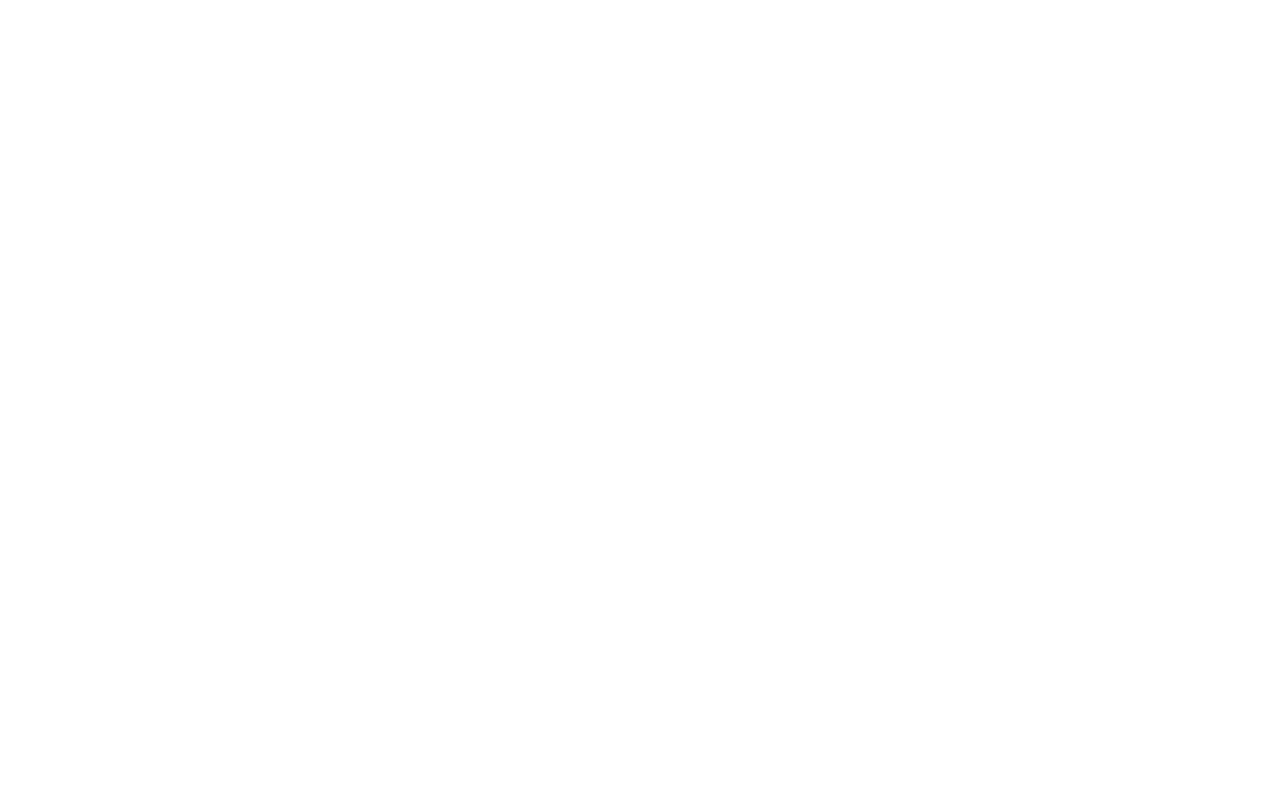
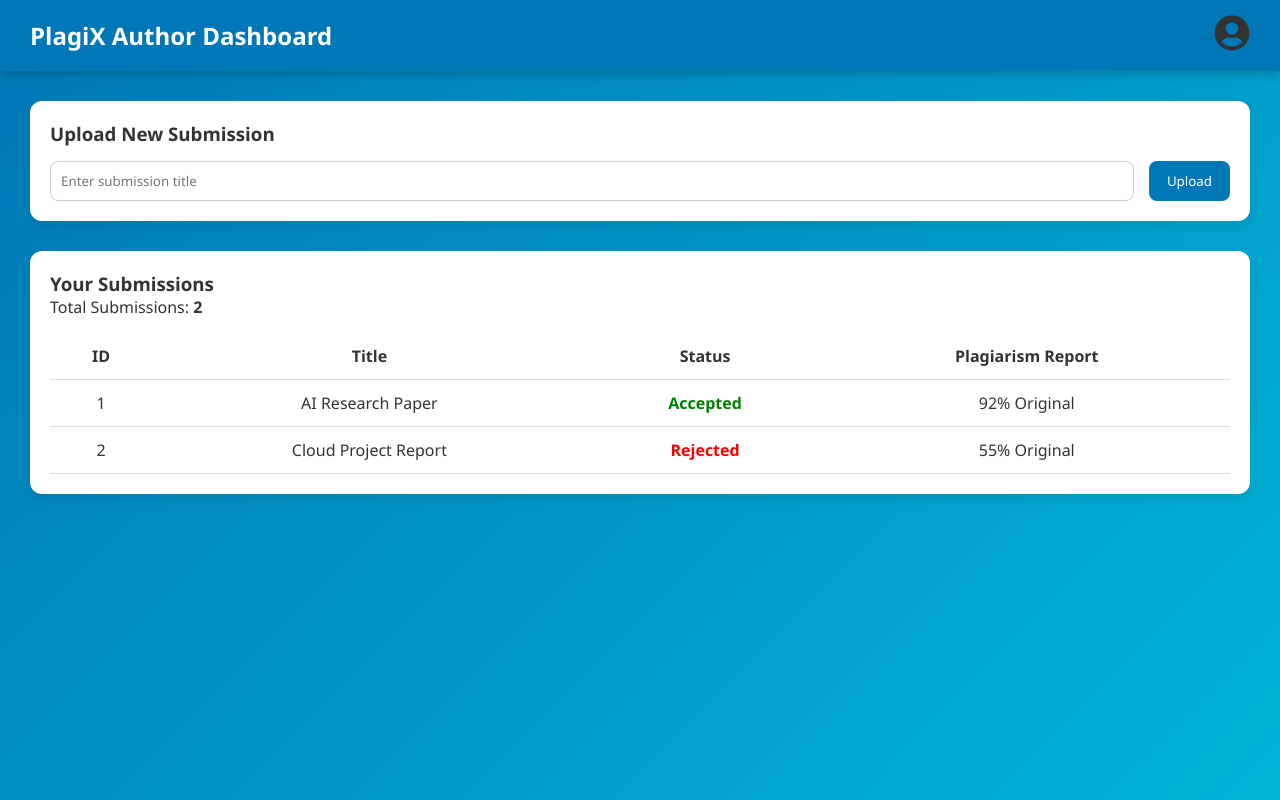
Before and after one commit to vrushali29-git/PlagiX, a React (Vite) app in the folder frontend/: page /author in a window 1280 px wide. Before the commit this address had no page. Built offline with nearby package versions, Linux system fonts and the light colour scheme.

Commit message:
Author Page

```diff
--- a/frontend/src/App.jsx
+++ b/frontend/src/App.jsx
@@ -2,6 +2,7 @@
 import { BrowserRouter as Router, Routes, Route } from "react-router-dom";
 import Homepage from "./components/Homepage/Homepage";
 import Signup from "./components/Signup";   // ✅ fixed
+import Author from "./components/Author/Author"
 
 const App = () => {
   return (
@@ -9,6 +10,7 @@
       <Routes>
         <Route path="/" element={<Homepage />} />
         <Route path="/signup" element={<Signup />} />
+        <Route path="/author" element={<Author/>} />
       </Routes>
     </Router>
   );
--- /dev/null
+++ b/frontend/src/components/Author/Author.css
@@ -0,0 +1,186 @@
+/* General dashboard styling */
+.dashboard {
+  min-height: 100vh;
+  background: linear-gradient(135deg, #0077b6, #00b4d8);
+  color: #333;
+  font-family: Arial, sans-serif;
+}
+
+/* Navbar */
+.dashboard-nav {
+  display: flex;
+  justify-content: space-between;
+  align-items: center;
+  background: #0077b6;
+  color: white;
+  padding: 15px 30px;
+  box-shadow: 0 3px 10px rgba(0,0,0,0.2);
+}
+
+.profile-menu {
+  display: flex;
+  align-items: center;
+  gap: 15px;
+}
+
+.profile-pic {
+  border-radius: 50%;
+  border: 2px solid white;
+}
+
+.dropbtn {
+  background: #0096c7;
+  color: white;
+  border: none;
+  padding: 8px 12px;
+  border-radius: 6px;
+  cursor: pointer;
+}
+
+.dropdown {
+  position: relative;
+  display: inline-block;
+}
+
+.dropdown-content {
+  display: none;
+  position: absolute;
+  right: 0;
+  background: white;
+  min-width: 160px;
+  box-shadow: 0 4px 8px rgba(0,0,0,0.1);
+  border-radius: 8px;
+  z-index: 1;
+}
+
+.dropdown-content a {
+  display: block;
+  padding: 10px;
+  text-decoration: none;
+  color: #0077b6;
+}
+
+.dropdown-content a:hover {
+  background: #f0f0f0;
+}
+
+.dropdown:hover .dropdown-content {
+  display: block;
+}
+
+/* Content */
+.dashboard-content {
+  padding: 30px;
+}
+
+/* Upload Section */
+.upload-section {
+  background: #ffffff;
+  padding: 20px;
+  border-radius: 12px;
+  box-shadow: 0 4px 12px rgba(0,0,0,0.1);
+  margin-bottom: 30px;
+}
+
+.upload-form {
+  display: flex;
+  gap: 15px;
+  margin-top: 15px;
+}
+
+.upload-form input {
+  flex: 1;
+  padding: 10px;
+  border: 1px solid #ccc;
+  border-radius: 8px;
+}
+
+.upload-form button {
+  background: #0077b6;
+  color: white;
+  border: none;
+  padding: 10px 18px;
+  border-radius: 8px;
+  cursor: pointer;
+}
+
+.upload-form button:hover {
+  background: #005f87;
+}
+
+/* Submissions Section */
+.submissions-section {
+  background: #ffffff;
+  padding: 20px;
+  border-radius: 12px;
+  box-shadow: 0 4px 12px rgba(0,0,0,0.1);
+}
+
+.submissions-table {
+  width: 100%;
+  border-collapse: collapse;
+  margin-top: 15px;
+}
+
+.submissions-table th,
+.submissions-table td {
+  padding: 12px;
+  border-bottom: 1px solid #ddd;
+  text-align: center;
+}
+
+.status-accepted {
+  color: green;
+  font-weight: bold;
+}
+
+.status-rejected {
+  color: red;
+  font-weight: bold;
+}
+
+.status-review {
+  color: orange;
+  font-weight: bold;
+}
+
+/* Profile Icon Dropdown */
+.profile-container {
+  position: relative;
+  display: inline-block;
+  cursor: pointer;
+}
+
+.profile-icon {
+  color: #333;
+  transition: 0.2s;
+}
+
+.profile-icon:hover {
+  color: #4a90e2;
+}
+
+.profile-dropdown {
+  position: absolute;
+  right: 0;
+  top: 40px;
+  background: #fff;
+  border: 1px solid #ddd;
+  border-radius: 6px;
+  box-shadow: 0px 4px 6px rgba(0, 0, 0, 0.1);
+  z-index: 100;
+  min-width: 150px;
+  display: flex;
+  flex-direction: column;
+}
+
+.profile-dropdown a {
+  padding: 10px;
+  text-decoration: none;
+  color: #333;
+  transition: background 0.2s;
+}
+
+.profile-dropdown a:hover {
+  background: #f5f5f5;
+}
--- /dev/null
+++ b/frontend/src/components/Author/Author.jsx
@@ -0,0 +1,106 @@
+import React, { useState } from "react";
+import "./Author.css";
+import { FaUserCircle } from "react-icons/fa";
+
+const Author = () => {
+  const [submissions, setSubmissions] = useState([
+    { id: 1, title: "AI Research Paper", status: "Accepted", report: "92% Original" },
+    { id: 2, title: "Cloud Project Report", status: "Rejected", report: "55% Original" },
+  ]);
+
+  const [newSubmission, setNewSubmission] = useState("");
+  const [dropdownOpen, setDropdownOpen] = useState(false);
+
+  const handleSubmit = (e) => {
+    e.preventDefault();
+    if (newSubmission.trim() !== "") {
+      setSubmissions([
+        ...submissions,
+        { id: submissions.length + 1, title: newSubmission, status: "Under Review", report: "Pending" }
+      ]);
+      setNewSubmission("");
+      alert("Submission uploaded successfully! Reviewer will check it soon.");
+    }
+  };
+
+  return (
+    <div className="dashboard">
+      {/* 🔹 Navbar */}
+      <div className="dashboard-nav">
+        <h2>PlagiX Author Dashboard</h2>
+
+        {/* Profile Icon with Dropdown */}
+        <div className="profile-container">
+          <FaUserCircle
+            size={36}
+            className="profile-icon"
+            onClick={() => setDropdownOpen(!dropdownOpen)}
+          />
+          {dropdownOpen && (
+            <div className="profile-dropdown">
+              <a href="#">Profile</a>
+              <a href="#">Settings</a>
+              <a href="#">Logout</a>
+            </div>
+          )}
+        </div>
+      </div>
+
+      {/* 🔹 Main Content */}
+      <div className="dashboard-content">
+        {/* Upload Section */}
+        <div className="upload-section">
+          <h3>Upload New Submission</h3>
+          <form onSubmit={handleSubmit} className="upload-form">
+            <input
+              type="text"
+              placeholder="Enter submission title"
+              value={newSubmission}
+              onChange={(e) => setNewSubmission(e.target.value)}
+              required
+            />
+            <button type="submit">Upload</button>
+          </form>
+        </div>
+
+        {/* Submissions Table */}
+        <div className="submissions-section">
+          <h3>Your Submissions</h3>
+          <p>Total Submissions: <b>{submissions.length}</b></p>
+          <table className="submissions-table">
+            <thead>
+              <tr>
+                <th>ID</th>
+                <th>Title</th>
+                <th>Status</th>
+                <th>Plagiarism Report</th>
+              </tr>
+            </thead>
+            <tbody>
+              {submissions.map((sub) => (
+                <tr key={sub.id}>
+                  <td>{sub.id}</td>
+                  <td>{sub.title}</td>
+                  <td
+                    className={
+                      sub.status === "Accepted"
+                        ? "status-accepted"
+                        : sub.status === "Rejected"
+                        ? "status-rejected"
+                        : "status-review"
+                    }
+                  >
+                    {sub.status}
+                  </td>
+                  <td>{sub.report}</td>
+                </tr>
+              ))}
+            </tbody>
+          </table>
+        </div>
+      </div>
+    </div>
+  );
+};
+
+export default Author;
```
Also changed, not shown: frontend/src/components/Homepage/Homepage.jsx (+57 -75 lines), frontend/src/components/Homepage/Homepage.css (line endings or trailing spaces).
